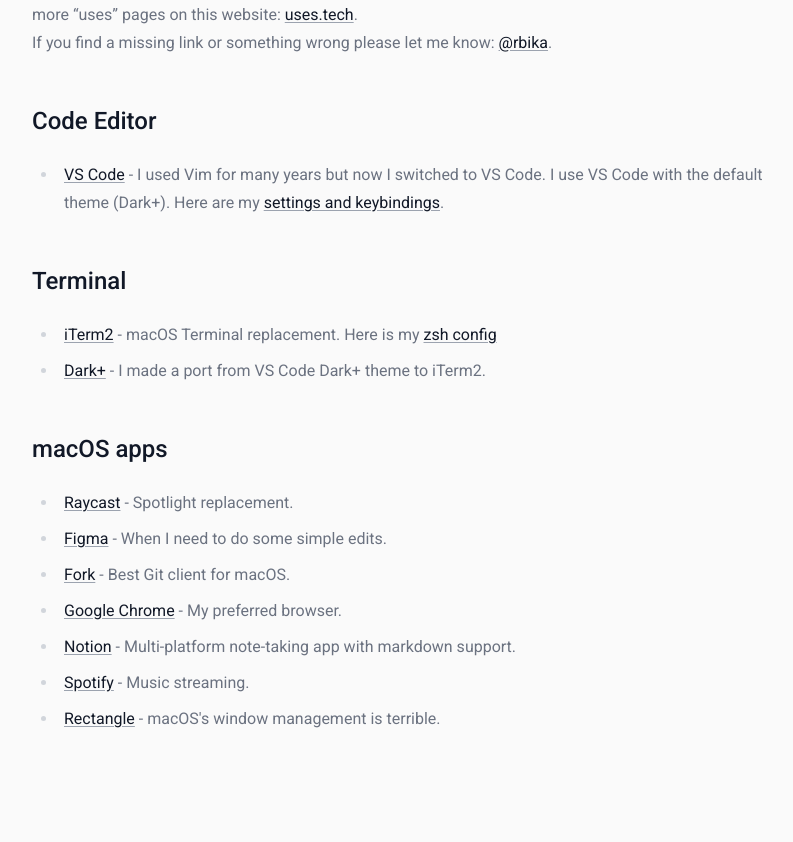
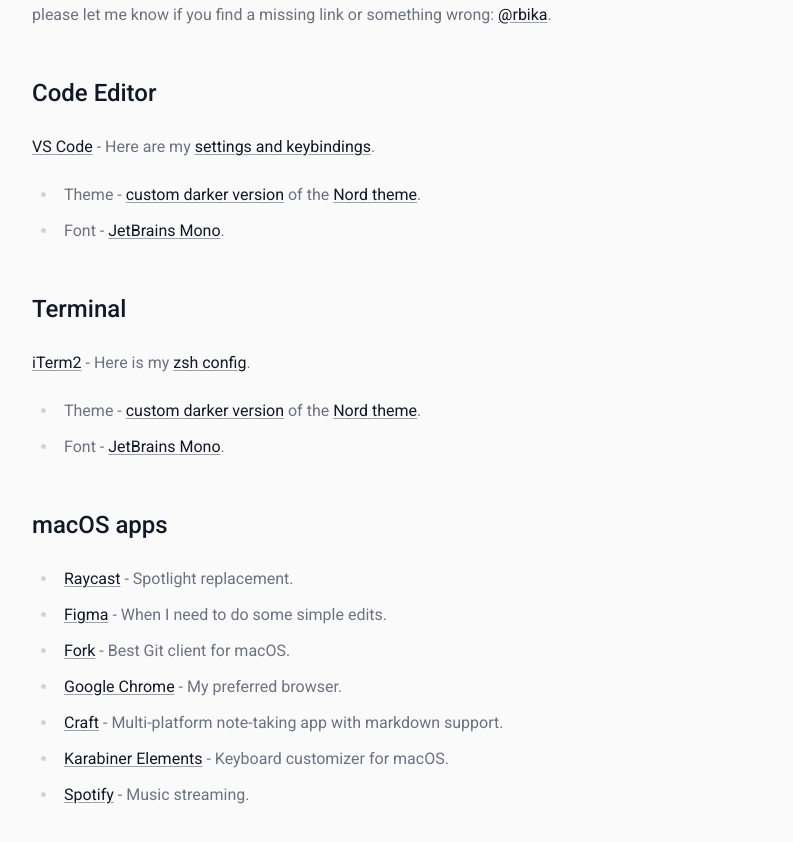
Before and after one commit to rbika/rbika.com, a Next.js app: page /uses in a window 1280 px wide. Shown: the part 260-1102 px from the top of the page, without its empty margins (240-1033 px from the left). Before the commit the page ends 1065 px from the top, so only its background shows below. Built offline with nearby package versions, Linux system fonts and the light colour scheme.

Commit message:
Update uses page

```diff
--- a/src/pages/uses.tsx
+++ b/src/pages/uses.tsx
@@ -1,13 +1,8 @@
 import type { NextPage } from 'next'
-import UsesData from '@/types/usesData'
 import Seo from '@/components/Seo'
 import PageContainer from '@/components/PageContainer'
 
-type UsesProps = {
-  usesData: UsesData
-}
-
-const Uses: NextPage<UsesProps> = ({ usesData }) => {
+const Uses: NextPage = () => {
   return (
     <PageContainer>
       <Seo path="/uses" />
@@ -15,7 +10,7 @@ const Uses: NextPage<UsesProps> = ({ usesData }) => {
       <header className="mb-12">
         <h1 className="text-4xl leading-tight">Uses</h1>
         <p className="text-secondary mt-4 sm:mt-2 text-sm">
-          Last update: Apr 22, 2023.
+          Last update: Sep 22, 2024.
         </p>
       </header>
 
@@ -28,15 +23,9 @@ const Uses: NextPage<UsesProps> = ({ usesData }) => {
         "
       >
         <p>
-          It&apos;s nice to find new apps, tools, and gear other developers use,
-          so here is my list. You can also check more &ldquo;uses&rdquo; pages
-          on this website:{' '}
-          <a href="https://uses.tech/" target="_blank" rel="noreferrer">
-            uses.tech
-          </a>
-          .
+          Here are the apps and tools I use as a developer.
           <br />
-          If you find a missing link or something wrong please let me know:{' '}
+          please let me know if you find a missing link or something wrong:{' '}
           <a href="https://twitter.com/rbika" target="_blank" rel="noreferrer">
             @rbika
           </a>
@@ -44,32 +33,48 @@ const Uses: NextPage<UsesProps> = ({ usesData }) => {
         </p>
 
         <h2>Code Editor</h2>
-        <ul>
-          <li>
-            <a href="https://code.visualstudio.com">VS Code</a> - I used Vim for
-            many years but now I switched to VS Code. I use VS Code with the
-            default theme (Dark+). Here are my{' '}
+        <div>
+          <a href="https://code.visualstudio.com">VS Code</a> - Here are my{' '}
           <a href="https://github.com/rbika/dotfiles-macos/tree/master/src/vscode">
             settings and keybindings
           </a>
           .
+          <ul>
+            <li>
+              Theme -{' '}
+              <a href="https://github.com/rbika/dotfiles-macos/blob/master/src/vscode/settings.json">
+                custom darker version
+              </a>{' '}
+              of the <a href="https://www.nordtheme.com/">Nord theme</a>.<br />
+            </li>
+            <li>
+              Font -{' '}
+              <a href="https://www.jetbrains.com/lp/mono/">JetBrains Mono</a>.
             </li>
           </ul>
+        </div>
 
         <h2>Terminal</h2>
-        <ul>
-          <li>
-            <a href="https://iterm2.com">iTerm2</a> - macOS Terminal
-            replacement. Here is my{' '}
+        <div>
+          <a href="https://iterm2.com">iTerm2</a> - Here is my{' '}
           <a href="https://github.com/rbika/dotfiles-macos/blob/master/src/zsh/.zshrc">
             zsh config
           </a>
+          .
+          <ul>
+            <li>
+              Theme -{' '}
+              <a href="https://github.com/rbika/iterm2-nord-dark">
+                custom darker version
+              </a>{' '}
+              of the <a href="https://www.nordtheme.com/">Nord theme</a>.<br />
             </li>
             <li>
-            <a href="https://github.com/rbika/iterm2-vscode-dark-plus">Dark+</a>{' '}
-            - I made a port from VS Code Dark+ theme to iTerm2.
+              Font -{' '}
+              <a href="https://www.jetbrains.com/lp/mono/">JetBrains Mono</a>.
             </li>
           </ul>
+        </div>
 
         <h2>macOS apps</h2>
         <ul>
@@ -90,16 +95,18 @@ const Uses: NextPage<UsesProps> = ({ usesData }) => {
             preferred browser.
           </li>
           <li>
-            <a href="https://www.notion.so/">Notion</a> - Multi-platform
+            <a href="https://www.craft.do/">Craft</a> - Multi-platform
             note-taking app with markdown support.
+          </li>
+          <li>
+            <a href="https://karabiner-elements.pqrs.org/">
+              Karabiner Elements
+            </a>{' '}
+            - Keyboard customizer for macOS.
           </li>
           <li>
             <a href="https://www.apple.com/apple-music/">Spotify</a> - Music
             streaming.
-          </li>
-          <li>
-            <a href="https://rectangleapp.com/">Rectangle</a> - macOS&apos;s
-            window management is terrible.
           </li>
         </ul>
       </div>
--- a/src/types/usesData.ts
+++ /dev/null
@@ -1,6 +0,0 @@
-type UsesData = {
-  content: string
-  lastUpdate: string | null
-}
-
-export default UsesData
```
Lines whose indentation alone changed are shown as unchanged.
